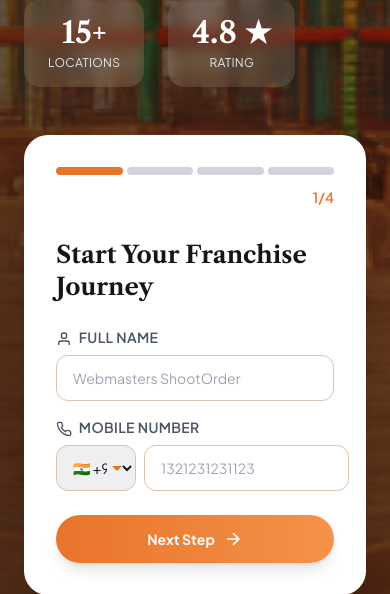
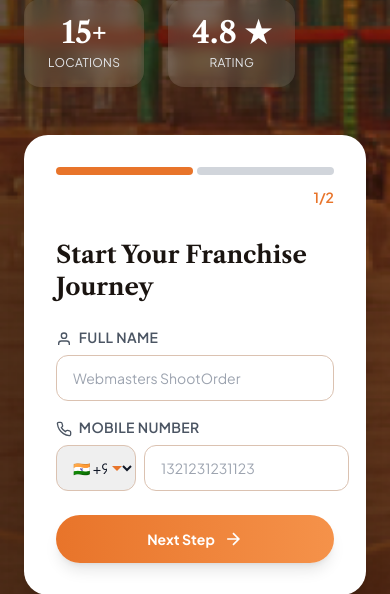
Before and after one commit to techlead-shootorder/Chootobheem, a PHP site: page / in a window 390 px wide. Shown: the part 693-1287 px from the top of the page. Run offline with PHP 8.4, Linux system fonts and the light colour scheme; some libraries are stand-ins or nearby versions.

Commit message:
Simplify form to 2-step process
Updated the franchise form from 4 steps to 2 steps:
- Step 1/2: Full Name & Mobile Number
- Step 2/2: Email & City + FOCO Acknowledgment + Submit

Adjusted progress indicator and validation logic accordingly.

Co-Authored-By: Claude <noreply@anthropic.com>
Claude-Session: https://claude.ai/code/session_015UUSJzSLL8omWcUA2FnmsV

```diff
--- a/index.php
+++ b/index.php
@@ -196,11 +196,9 @@ $nav_links = ["Experience", "Menu", "Membership", "Birthdays", "Locations", "Fra
             <div class="flex items-center justify-between gap-1 mb-3">
               <div class="flex-1 h-2 rounded-full bg-brand-orange"></div>
               <div class="flex-1 h-2 rounded-full bg-gray-300"></div>
-              <div class="flex-1 h-2 rounded-full bg-gray-300"></div>
-              <div class="flex-1 h-2 rounded-full bg-gray-300"></div>
             </div>
             <div class="text-right text-sm font-body font-semibold text-brand-orange">
-              <span id="currentStep">1</span>/4
+              <span id="currentStep">1</span>/2
             </div>
           </div>
 
@@ -242,7 +240,7 @@ $nav_links = ["Experience", "Menu", "Membership", "Birthdays", "Locations", "Fra
             </div>
           </div>
 
-          <!-- Step 2: Email & City -->
+          <!-- Step 2: Email, City & FOCO Acknowledgment -->
           <div id="step2" class="step-form space-y-4 hidden">
             <h2 class="font-heading text-2xl font-bold text-brand-dark mb-6">Tell Us More</h2>
 
@@ -285,13 +283,8 @@ $nav_links = ["Experience", "Menu", "Membership", "Birthdays", "Locations", "Fra
                 <option value="Jaipur">Jaipur</option>
               </select>
             </div>
-          </div>
 
-          <!-- Step 3: FOCO Acknowledgment -->
-          <div id="step3" class="step-form space-y-6 hidden">
-            <h2 class="font-heading text-2xl font-bold text-brand-dark mb-6">Acknowledge Terms</h2>
-
-            <div class="bg-gray-50 border border-gray-200 rounded-2xl p-6">
+            <div class="bg-gray-50 border border-gray-200 rounded-2xl p-4 mt-4">
               <label class="flex items-start gap-3 cursor-pointer">
                 <input type="checkbox" id="focoAcknowledgment" required
                   class="w-5 h-5 mt-0.5 rounded border-gray-300 text-brand-orange focus:ring-brand-orange cursor-pointer" />
@@ -300,14 +293,6 @@ $nav_links = ["Experience", "Menu", "Membership", "Birthdays", "Locations", "Fra
                 </span>
               </label>
             </div>
-          </div>
-
-          <!-- Step 4: Review & Submit (Hidden but ready) -->
-          <div id="step4" class="step-form space-y-4 hidden">
-            <h2 class="font-heading text-2xl font-bold text-brand-dark mb-6">Review & Submit</h2>
-            <p class="font-body text-sm text-gray-600">
-              Thank you for your interest! Click submit to complete your application.
-            </p>
           </div>
 
           <!-- Navigation Buttons -->
@@ -765,7 +750,7 @@ $nav_links = ["Experience", "Menu", "Membership", "Birthdays", "Locations", "Fra
     const progressBars = document.querySelectorAll('.flex-1.h-2');
 
     let currentStep = 1;
-    const totalSteps = 4;
+    const totalSteps = 2;
 
     function showStep(stepNum) {
       steps.forEach((step, index) => {
@@ -810,6 +795,7 @@ $nav_links = ["Experience", "Menu", "Membership", "Birthdays", "Locations", "Fra
         case 2:
           const email = document.getElementById('email').value.trim();
           const city = document.getElementById('city').value;
+          const focoCheckbox = document.getElementById('focoAcknowledgment').checked;
           const emailRegex = /^[^\s@]+@[^\s@]+\.[^\s@]+$/;
 
           if (!email || !emailRegex.test(email)) {
@@ -820,10 +806,6 @@ $nav_links = ["Experience", "Menu", "Membership", "Birthdays", "Locations", "Fra
             alert('Please select a preferred city');
             return false;
           }
-          return true;
-
-        case 3:
-          const focoCheckbox = document.getElementById('focoAcknowledgment').checked;
           if (!focoCheckbox) {
             alert('Please acknowledge the FOCO terms to proceed');
             return false;
```
